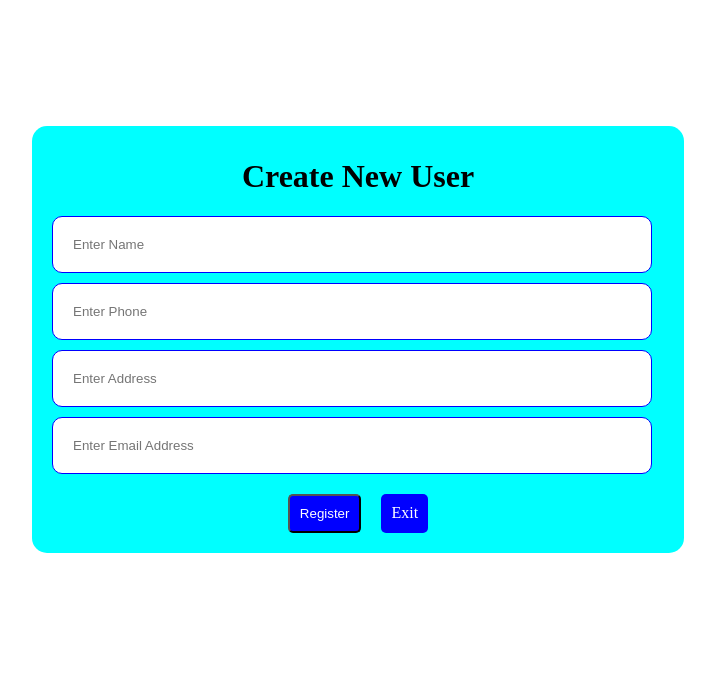
After one commit to sudipparajulee/SMC-2080-3rdsem-PHP, a PHP site: page /createuser.php in a window 1280 px wide. The commit adds this page. Shown: the top 673 px of the page, without its empty margins (282-997 px from the left). Run offline with PHP 8.4, Linux system fonts and the light colour scheme.

Commit message:
Create and Store User

```diff
--- /dev/null
+++ b/createuser.php
@@ -0,0 +1,54 @@
+<html>
+    <head>
+        <title>User Register</title>
+        <style>
+            form{
+                width: 50%;
+                background-color: aqua;
+                padding: 10px;
+                margin: 10% auto;
+                border-radius: 15px;
+            }
+
+            h1{
+                text-align: center;
+            }
+
+            form > input{
+                display: block;
+                width: 95%;
+                padding: 20px;
+                margin: 10px;
+                border: 1px solid blue;
+                border-radius: 10px;
+            }
+            .form-footer{
+                display: flex;
+                justify-content: center;
+            }
+            .form-footer input , .form-footer a{
+                background-color: blue;
+                color: white;
+                cursor: pointer;
+                padding: 10px;
+                text-decoration: none;
+                border-radius: 5px;
+                margin: 10px;
+            }
+        </style>
+    </head>
+    <body>
+        <form action="storeuser.php" method="POST">
+            <h1>Create New User</h1>
+            <input type="text" placeholder="Enter Name" name="name">
+            <input type="text" placeholder="Enter Phone" name="phone">
+            <input type="text" placeholder="Enter Address" name="address">
+            <input type="email" placeholder="Enter Email Address" name="email">
+
+            <div class="form-footer">
+                <input type="submit" value="Register">
+                <a href="allusers.php">Exit</a>
+            </div>
+        </form>
+    </body>
+</html>
```
Also changed, not shown: allusers.php (+34 -1 lines), storeuser.php (added, +27 -0 lines).
